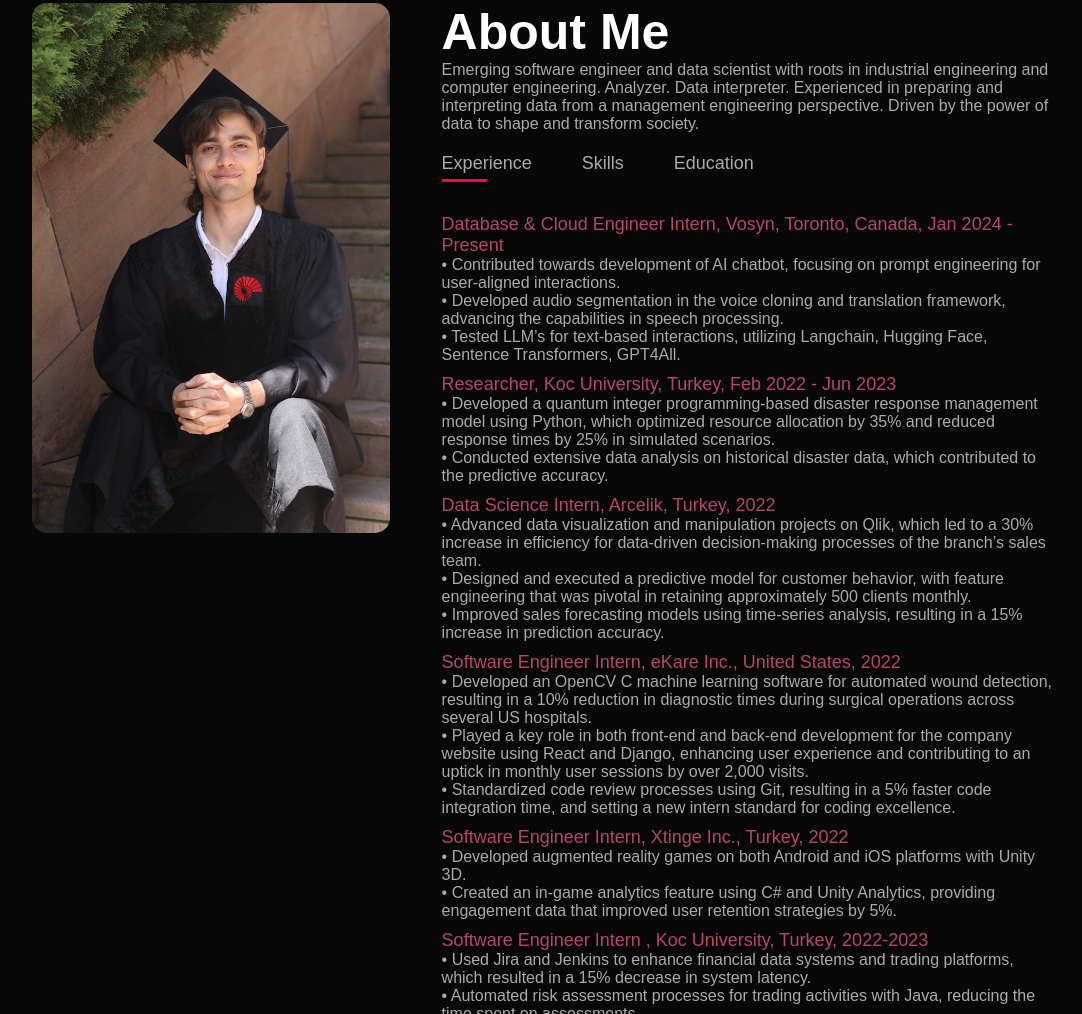
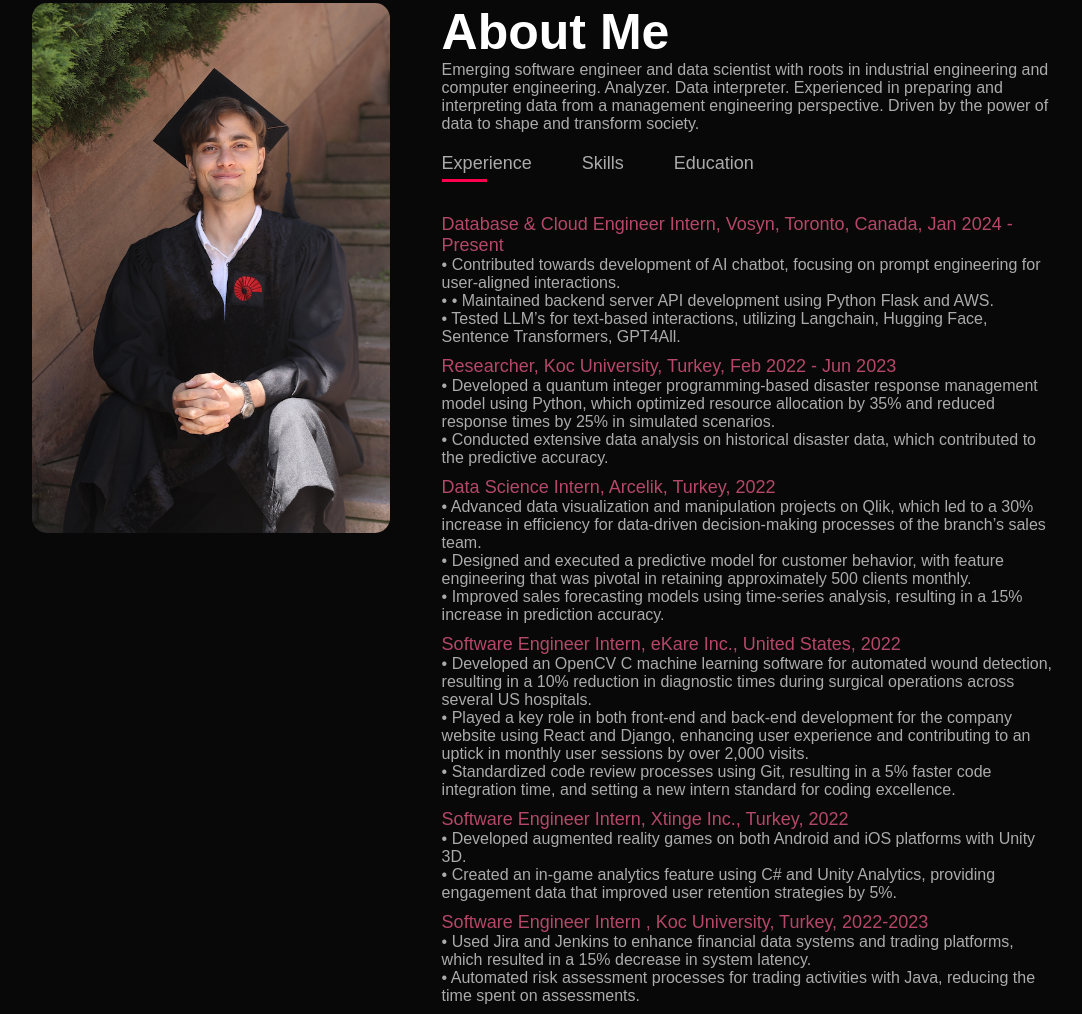
Before and after one commit to brdrbr/website, a plain HTML site: page index.html in a window 1280 px wide. Shown: the part 807-1821 px from the top of the page, without its empty margins (96-1178 px from the left). Drawn offline with Linux system fonts and the light colour scheme.

Commit message:
Update index.html

```diff
--- a/index.html
+++ b/index.html
@@ -56,7 +56,7 @@
                 <div class="tab-contents active-tab" id="skills">
                     <ul>
                             <li><span>Database & Cloud Engineer Intern, Vosyn, Toronto, Canada, Jan 2024 - Present</span><br>•	Contributed towards development of AI chatbot, focusing on prompt engineering for user-aligned interactions.<br>
-                                •	Developed audio segmentation in the voice cloning and translation framework, advancing the capabilities in speech processing.<br>
+                                •	•	Maintained backend server API development using Python Flask and AWS.<br>
                                 •	Tested LLM’s for text-based interactions, utilizing Langchain, Hugging Face, Sentence Transformers, GPT4All.
                                 </li>
                             <li><span>Researcher, Koc University, Turkey, Feb 2022 - Jun 2023</span><br>•	Developed a quantum integer programming-based disaster response management model using Python, which optimized resource allocation by 35% and reduced response times by 25% in simulated scenarios.<br>
```
